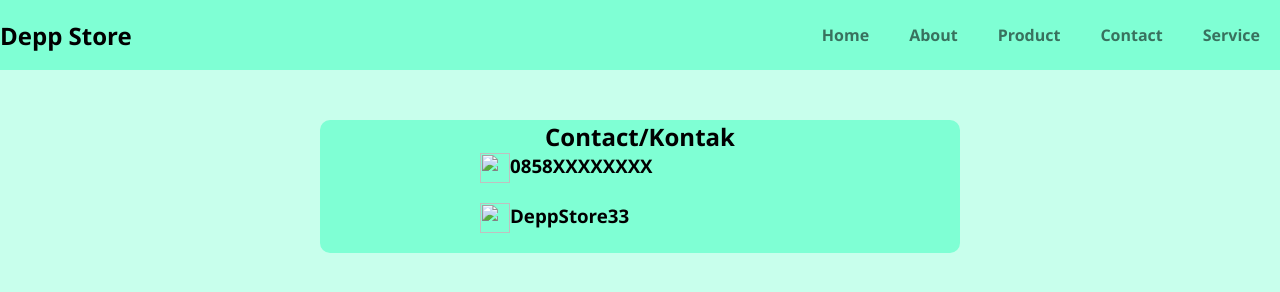
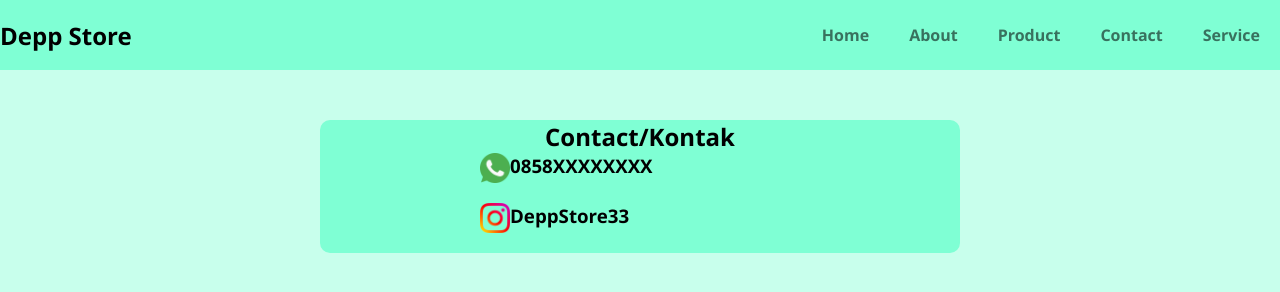
Before and after one commit to dean872/Web-DeppStore, a plain HTML site: page contact.html in a window 1280 px wide. Drawn offline with Linux system fonts and the light colour scheme; the site is published under a folder, as on GitHub Pages, so addresses that start at the root find nothing.

Commit message:
update.contact

```diff
--- a/contact.html
+++ b/contact.html
@@ -29,11 +29,11 @@
     <div class="contact-container">
         <h2>Contact/Kontak</h2>
         <div class="kontak1">
-            <img src="/whatsapp.png" alt="">
+            <img src="./whatsapp.png" alt="">
             <h3>0858XXXXXXXX</h3>
         </div>
         <div class="kontak1">
-            <img src="/instagram.png" alt="">
+            <img src="./instagram.png" alt="">
             <h3>DeppStore33</h3>
         </div>
     </div>
```
